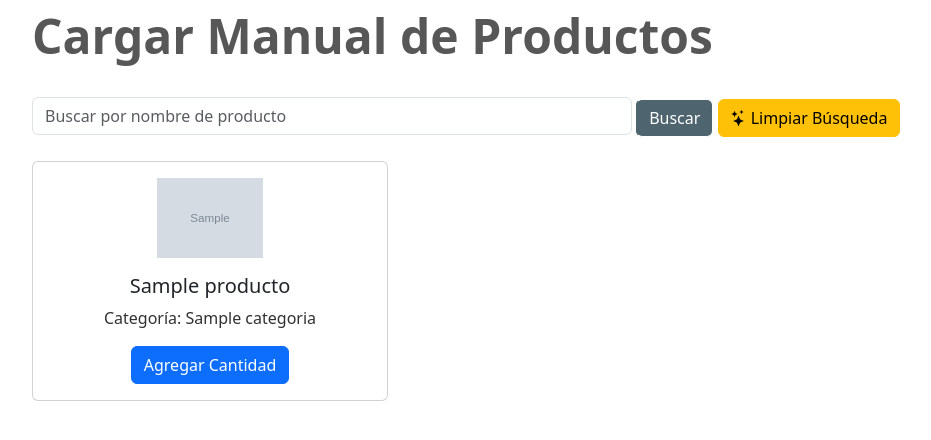
After one commit to Katlin-Chapa/Proyecto-Analisis, a Django app: template Inventario/templates/cargar_productos.html in a window 1280 px wide. The commit adds this page. Shown: the top 440 px of the page, without its empty margins (50-981 px from the left). Run offline with Django 3.2, Linux system fonts and the light colour scheme; the template is opened without the code that fills it: most values are stand-ins (such as "Sample title", 1, 10 or a date in 2020); grey boxes marked "Sample" are stand-in pictures; some libraries are stand-ins or nearby versions.

Commit message:
Cargar y sumar

```diff
--- /dev/null
+++ b/Inventario/templates/cargar_productos.html
@@ -0,0 +1,92 @@
+{% extends "base.html" %}
+
+{% block title %} Cargar Productos Anualmente {% endblock %}
+
+{% block content %}
+<div style="color:#575757; font-weight: bold; font-size: 3rem; border-bottom: 1px solid white;">Cargar Manual de Productos</div>
+<br>
+
+<form method="get" action="{% url 'cargar-productos' %}">
+    <input type="text" name="q" placeholder="Buscar por nombre de producto" value="{{ request.GET.q }}" class="form-control" style="width: 600px; display: inline-block;">
+    <button type="submit" class="btn btn-pink">Buscar</button>
+    <button id="clear-button" class="btn btn-warning"><i class="bi bi-stars"></i>  Limpiar Búsqueda</button>
+    <script>
+        document.getElementById("clear-button").onclick = function() {
+            document.querySelector('input[name="q"]').value = '';
+            // Redirigir a la misma página para refrescar la tabla
+            window.location.href = window.location.pathname;
+        };
+    </script>
+</form>
+<br>
+
+<style>
+    .card-body {
+        text-align: center;
+    }
+    .card-body img {
+        display: block;
+        margin: 0 auto;
+    }
+</style>
+
+<div class="row">
+    {% for producto in productos %}
+        <div class="col-md-4">
+            <div class="card mb-4">
+                <div class="card-body">
+                    {% if producto.imagen %}
+                        <img src="{{ producto.imagen.url }}" alt="{{ producto.nombre }}" style="width: auto; height: 80px;">
+                        <p> </p>
+                    {% else %}
+                        <br><br><br><br>
+                    {% endif %}
+                    <h5 class="card-title">{{ producto.nombre }}</h5>
+                    <p class="card-text">Categoría: {{ producto.categoria }}</p>
+                    <button class="btn btn-primary" onclick="mostrarModal('{{ producto.pk }}', '{{ producto.nombre }}')">Agregar Cantidad</button>
+                </div>
+            </div>
+        </div>
+    {% endfor %}
+</div>
+
+<!-- Modal -->
+<div class="modal fade" id="modalAgregarCantidad" tabindex="-1" aria-labelledby="modalAgregarCantidadLabel" aria-hidden="true">
+    <div class="modal-dialog">
+        <div class="modal-content">
+            <div class="modal-header">
+                <h5 class="modal-title" id="modalAgregarCantidadLabel">Agregar Cantidad</h5>
+                <button type="button" class="btn-close" data-bs-dismiss="modal" aria-label="Close"></button>
+            </div>
+            <div class="modal-body">
+                <form id="formLote" method="post" enctype="multipart/form-data" action="{% url 'crear_lote' %}">
+                    {% csrf_token %}
+                    <input type="hidden" name="stock" id="stock_id">
+                    <div class="mb-3">
+                        <label for="cantidad" class="form-label">Cantidad</label>
+                        <input type="number" class="form-control" name="cantidad" id="cantidad" min="1" required>
+                    </div>
+                    <div class="mb-3">
+                        <label for="numero_documento" class="form-label">Número de Documento</label>
+                        <input type="text" class="form-control" name="numero_documento" id="numero_documento" required>
+                    </div>
+                    <div class="mb-3">
+                        <label for="fecha_vencimiento" class="form-label">Fecha de Vencimiento</label>
+                        <input type="date" class="form-control" name="fecha_vencimiento" id="fecha_vencimiento" required>
+                    </div>
+                    <button type="submit" class="btn btn-primary">Agregar</button>
+                </form>
+            </div>
+        </div>
+    </div>
+</div>
+
+<script>
+    function mostrarModal(stockId, nombreProducto) {
+        document.getElementById('stock_id').value = stockId; // Asigna el ID del stock al input oculto
+        const modal = new bootstrap.Modal(document.getElementById('modalAgregarCantidad'));
+        modal.show(); // Muestra el modal
+    }
+</script>
+
+{% endblock %}
```
Also changed, not shown: Inventario/admin.py (+7 -1 lines), Inventario/forms.py (+10 -0 lines), Inventario/models.py (+10 -0 lines), Inventario/templates/crear_lote.html (added, +14 -0 lines), Inventario/templates/inventario.html (+41 -12 lines), Inventario/urls.py (+8 -0 lines), Inventario/views.py (+43 -0 lines), Inventario/migrations/0002_lote.py (added), Inventario/migrations/0003_alter_lote_cantidad.py (added).
